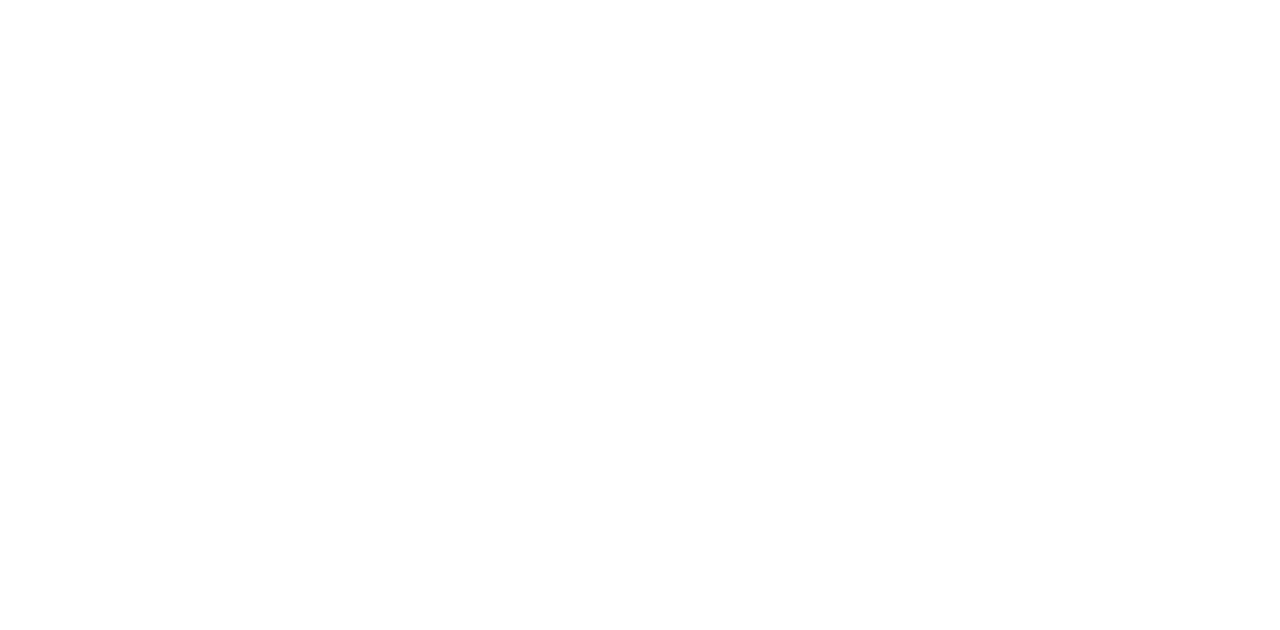
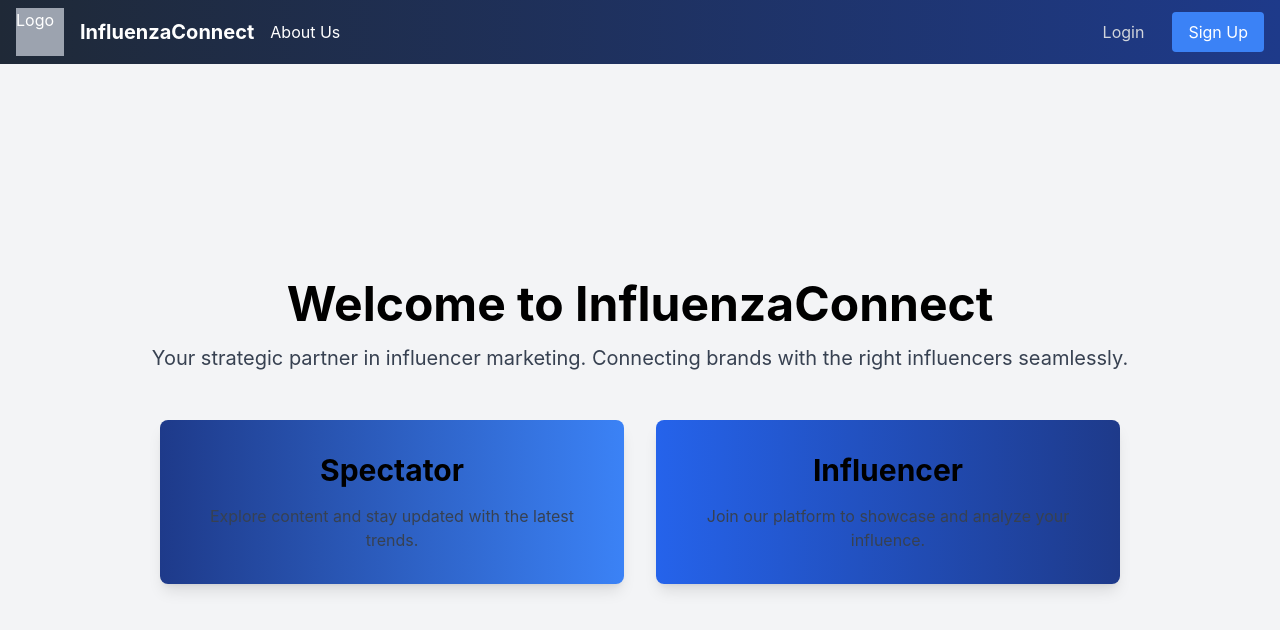
Before and after one commit to sweidner2001/BCN-2024SS-TeamWeiss-InfluenzaConnect, a React (Create React App) app in the folder sys-src/frontend/: page /landing in a window 1280 px wide. Before the commit this address had no page. Shown: the top 630 px of the page. Built offline with nearby package versions, Linux system fonts and the light colour scheme.

Commit message:
created landingPage w/ my old login Components and Navbar

```diff
--- a/sys-src/frontend/src/App.tsx
+++ b/sys-src/frontend/src/App.tsx
@@ -5,7 +5,8 @@ import { BrowserRouter as Router, Route, Routes } from 'react-router-dom';
 // Imports eigene components:
 import Button from './components/Button';
 import ButtonDB from './components/ButtonSend2DB';
-import Signup from "./components/Signup";
+import Signup from "./components/pages/Signup";
+import Landing from "./components/pages/Landing";
 
 
 //######################### Components ############################
@@ -31,6 +32,7 @@ export default function App() {
             <Routes>
                 <Route path="/signup" element={<Signup />} />
                 <Route path="/" element={<Home />} />
+                <Route path="/landing" element={<Landing />} />
             </Routes>
         </Router>
     );
--- /dev/null
+++ b/sys-src/frontend/src/components/login/DropdownItem.tsx
@@ -0,0 +1,24 @@
+import React from 'react';
+import { motion } from 'framer-motion';
+
+interface DropdownItemProps {
+  children: React.ReactNode;
+}
+
+const LoginDropdown: React.FC<DropdownItemProps> = ({ children }) => {
+  const variants = {
+    open: { opacity: 1, y: 0 },
+    closed: { opacity: 0, y: -10 },
+  };
+
+  return (
+    <motion.div
+      className="px-4 py-1 cursor-pointer transition ease-in duration-200"
+      variants={variants}
+    >
+      {children}
+    </motion.div>
+  );
+};
+
+export default LoginDropdown;
--- /dev/null
+++ b/sys-src/frontend/src/components/login/DropdownMenu.tsx
@@ -0,0 +1,58 @@
+import React, { useState } from 'react';
+import { motion, AnimatePresence } from 'framer-motion';
+import LoginDropdown from './DropdownItem';
+
+interface DropDownMenuProps {
+  name: string;
+  direction?: 'right' | 'bottom';
+  children: React.ReactNode;
+}
+
+const LoginDropDownMenu: React.FC<DropDownMenuProps> = ({ name, direction = 'bottom' }) => {
+  const [isOpen, setIsOpen] = useState(false);
+
+  const handleMouseEnter = () => {
+    setIsOpen(true);
+  };
+
+  const handleMouseLeave = () => {
+    setIsOpen(false);
+  };
+
+  const dropdownClasses = direction === 'right'
+    ? 'absolute right-full top-0 bg-gray-800 text-white py-2 mt-2 rounded-md w-64 transition ease-in duration-200 transform origin-top-right'
+    : 'absolute right-0 bg-gray-900 text-white py-2 mt-2 rounded-md w-64 transition ease-in duration-200 transform origin-top-right';
+
+  const variants = {
+    open: { opacity: 1, scale: 1 },
+    closed: { opacity: 0, scale: 0.95 },
+  };
+
+  return (
+    <div className="relative" onMouseEnter={handleMouseEnter} onMouseLeave={handleMouseLeave}>
+      <button className="text-gray-300 mx-3 hover:text-white cursor-pointer">
+        {name}
+      </button>
+      <div className="relative -mt-2 h-2"></div> {/* Invisible border */}
+      <AnimatePresence>
+        {isOpen && (
+          <motion.div
+            className={dropdownClasses}
+            initial="closed"
+            animate="open"
+            exit="closed"
+            variants={variants}
+          >
+            <LoginDropdown>
+              <input className="w-full px-2 py-1 mb-2 bg-gray-700 rounded-md hover:bg-gray-600" type="text" placeholder="Email" />
+              <input className="w-full px-2 py-1 mb-2 bg-gray-700 rounded-md hover:bg-gray-600" type="password" placeholder="Password" />
+              <button className="w-full px-2 py-1 bg-blue-500 text-white rounded-md hover:bg-blue-600" onClick={() => console.log('Login button clicked')}>Login</button>
+            </LoginDropdown>
+          </motion.div>
+        )}
+      </AnimatePresence>
+    </div>
+  );
+};
+
+export default LoginDropDownMenu;
--- /dev/null
+++ b/sys-src/frontend/src/components/pages/Landing.tsx
@@ -0,0 +1,46 @@
+import React from 'react';
+import { Link } from 'react-router-dom';
+import LoginDropDownMenu from '../login/DropdownMenu';
+
+const LandingPage: React.FC = () => {
+  return (
+    <div className="min-h-screen flex flex-col">
+      {/* Navbar */}
+      <nav className="bg-gradient-to-r from-gray-800 to-blue-900 text-white px-4 py-2 flex justify-between items-center">
+        <div className="flex items-center">
+          <div className="w-12 h-12 bg-gray-400 mr-4">Logo</div>
+          <Link to="/" className="text-white text-xl font-bold">InfluenzaConnect</Link>
+          <Link to="/about" className="ml-4 text-white hover:text-gray-400">About Us</Link>
+        </div>
+        <div className="flex items-center">
+          <LoginDropDownMenu name="Login">
+            <input className="w-full px-2 py-1 mb-2 bg-gray-700 rounded-md hover:bg-gray-600" type="text" placeholder="Username" />
+            <input className="w-full px-2 py-1 mb-2 bg-gray-700 rounded-md hover:bg-gray-600" type="password" placeholder="Password" />
+            <button className="w-full px-2 py-1 bg-blue-500 text-white rounded-md hover:bg-blue-600" onClick={() => console.log('Login button clicked')}>Login</button>
+          </LoginDropDownMenu>
+          <Link to="/signup" className="ml-4 px-4 py-2 bg-blue-500 text-white rounded hover:bg-blue-600">Sign Up</Link>
+        </div>
+      </nav>
+
+      {/* Description Text */}
+      <div className="flex-grow flex flex-col items-center justify-center bg-gray-100 py-16">
+        <h1 className="text-5xl font-bold mb-4">Welcome to InfluenzaConnect</h1>
+        <p className="text-xl text-gray-700 text-center">Your strategic partner in influencer marketing. Connecting brands with the right influencers seamlessly.</p>
+
+        {/* Cards */}
+        <div className="mt-12 grid grid-cols-1 md:grid-cols-2 gap-8 w-3/4">
+          <Link to="/homepage" className="bg-gradient-to-l from-blue-500 to-blue-900 shadow-lg rounded-lg p-8 text-center transform hover:scale-105 transition-transform">
+            <h2 className="text-3xl font-bold mb-4">Spectator</h2>
+            <p className="text-gray-700">Explore content and stay updated with the latest trends.</p>
+          </Link>
+          <Link to="/signup" className="bg-gradient-to-r from-blue-600 to-blue-900 shadow-lg rounded-lg p-8 text-center transform hover:scale-105 transition-transform">
+            <h2 className="text-3xl font-bold mb-4">Influencer</h2>
+            <p className="text-gray-700">Join our platform to showcase and analyze your influence.</p>
+          </Link>
+        </div>
+      </div>
+    </div>
+  );
+}
+
+export default LandingPage;
```
Also changed, not shown: sys-src/frontend/src/components/pages/Signup.tsx (renamed from sys-src/frontend/src/components/Signup.tsx, +4 -4 lines), sys-src/frontend/src/components/input/InputField.tsx (renamed from sys-src/frontend/src/components/InputField.tsx), sys-src/frontend/src/components/input/InputFieldWithFixedText.tsx (renamed from sys-src/frontend/src/components/InputFieldWithFixedText.tsx), sys-src/frontend/src/components/input/InputLabel.tsx (renamed from sys-src/frontend/src/components/InputLabel.tsx), sys-src/frontend/src/components/input/InputSelect.tsx (renamed from sys-src/frontend/src/components/InputSelect.tsx), sys-src/frontend/src/components/input/InputTextarea.tsx (renamed from sys-src/frontend/src/components/InputTextarea.tsx), 1 other file (tests, documents, lock files or other folders).
